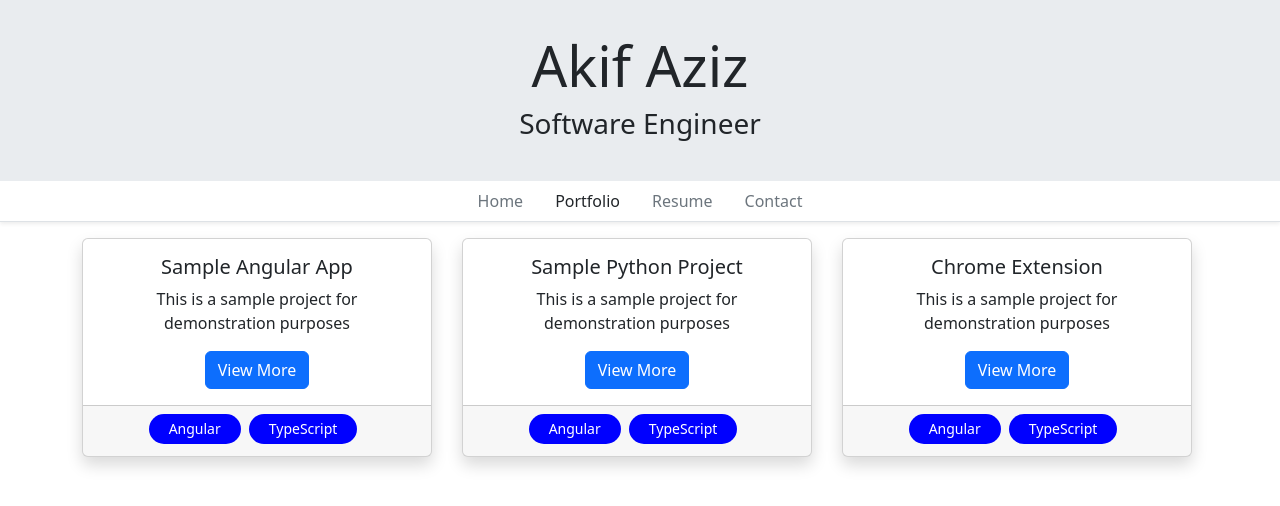
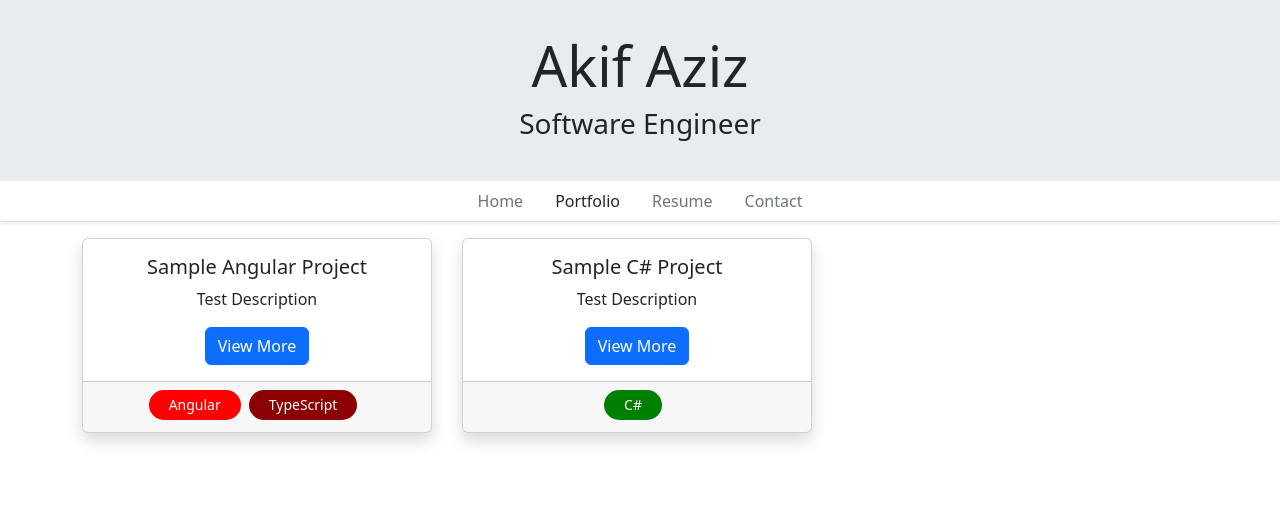
Before and after one commit to TaKaGith/AngularPortfolioWebsite, an Angular app: page /portfolio in a window 1280 px wide. Shown: the top 506 px of the page. Built offline with nearby package versions, Linux system fonts and the light colour scheme.

Commit message:
add _models & service , update src image

```diff
--- /dev/null
+++ b/src/app/_models/Project.ts
@@ -0,0 +1,11 @@
+import { Tag } from "./Tag";
+
+export interface Project {
+    id: number;
+    name: string;
+    summary: string;
+    description: string;
+    projectLink: string;
+    picture: string[];
+    tags: Tag[];
+}
--- /dev/null
+++ b/src/app/_models/Tag.ts
@@ -0,0 +1,22 @@
+export class Tag {
+
+static readonly ANGULAR = new Tag('Angular', 'red');
+
+static readonly TYPESCRIPT = new Tag('TypeScript', 'darkred');
+static readonly PYTHON = new Tag('Python', 'pink');
+static readonly CSHARP = new Tag('C#', 'green');
+static readonly JAVA = new Tag('Java', 'orange');
+static readonly NODEJS = new Tag('Node.JS', 'brown');
+static readonly ASPNET = new Tag('ASP.NET', 'purple');
+static readonly JAVASCRIPT = new Tag('JavaScript', 'orange');
+static readonly REACT = new Tag('React', 'blue');
+
+private constructor(private readonly key: string, public readonly color: string) {
+
+    }
+
+    toString()
+    {
+        return this.key;
+    }
+}
--- /dev/null
+++ b/src/app/_services/projects.service.ts
@@ -0,0 +1,44 @@
+import { Injectable } from '@angular/core';
+import { Project } from '../_models/Project';
+import { Tag } from '../_models/Tag';
+
+@Injectable({
+  providedIn: 'root',
+})
+export class ProjectsService {
+  projects: Project[] = [
+    {
+      id: 0,
+      name: 'Sample Angular Project',
+      summary: 'Test Description',
+      description: '',
+      projectLink: '',
+      picture: [],
+      tags: [Tag.ANGULAR, Tag.TYPESCRIPT],
+    },
+    {
+      id: 1,
+      name: 'Sample C# Project',
+      summary: 'Test Description',
+      description: '',
+      projectLink: '',
+      picture: [],
+      tags: [Tag.CSHARP],
+    },
+  ];
+
+  constructor() {}
+
+  GetProjects(): Project[] {
+    return this.projects;
+  }
+
+  GetProjectById(id: number): Project {
+    let project = this.projects.find((project) => project.id === id);
+
+    if (project === undefined) {
+      throw new TypeError('There is no project that mathces the id: ' + id);
+    }
+    return project;
+  }
+}
--- a/src/app/home/home.component.html
+++ b/src/app/home/home.component.html
@@ -18,13 +18,7 @@
         <div class="col-lg shadow border m-1">
             <div class="text-center">
                 <h2>Featured Project</h2>
-                <img
-                src="../../assets/profile_picture.png"
-                alt="profile picture"
-                width="256"
-                height="256"
-                class="rounded-circle">
-                <p>I hold a degree in Information Technology, with a major in Software Quality and Design from Universiti Teknologi PETRONAS(UTP). In my present role, I am engaged in C# and C++ programming, focusing on human machine interface development and control systems for high speed IC Testing Machine in semiconductor sector. I am deeply enthusiastic about programming, which is a driving force behind my work. Apart from that, I do programming as hobby.</p>
+                <h4>{{featuredProject.name}}</h4>
             </div>
     </div>
 </div>
--- a/src/app/home/home.component.ts
+++ b/src/app/home/home.component.ts
@@ -1,5 +1,7 @@
-import { Component } from '@angular/core';
+import { Component, OnInit } from '@angular/core';
 import { Title } from '@angular/platform-browser';
+import { ProjectsService } from '../_services/projects.service';
+import { Project } from '../_models/Project';
 
 @Component({
   selector: 'app-home',
@@ -7,10 +9,16 @@ import { Title } from '@angular/platform-browser';
   templateUrl: './home.component.html',
   styleUrl: './home.component.css'
 })
-export class HomeComponent {
+export class HomeComponent implements OnInit {
 
-  constructor(private titleService:Title) {
+  featuredProject = {} as Project;
+
+  constructor(private titleService:Title, private projectService: ProjectsService) {
     this.titleService.setTitle('Akif Aziz | Home');
    }
 
+  ngOnInit(): void {
+   this.featuredProject = this.projectService.GetProjectById(0);
+  }
+
 }
--- a/src/app/portfolio/portfolio.component.html
+++ b/src/app/portfolio/portfolio.component.html
@@ -1,15 +1,7 @@
 <div class="container">
     <div class="row">
-        <div class="col-lg-4 col-md-6 mb-4" style="max-width: 380px; min-width: 380px;">
-            <app-project-card [projectName]="'Sample Angular App'"></app-project-card>
-        </div>
-
-        <div class="col-lg-4 col-md-6 mb-4" style="max-width: 380px; min-width: 380px;">
-            <app-project-card [projectName]="'Sample Python Project'"></app-project-card>
-        </div>
-
-        <div class="col-lg-4 col-md-6 mb-4" style="max-width: 380px; min-width: 380px;">
-            <app-project-card [projectName]="'Chrome Extension'"></app-project-card>
+        <div *ngFor="let project of projects" class="col-lg-4 col-md-6 mb-4" style="max-width: 380px; min-width: 380px;">
+            <app-project-card [project]="project"></app-project-card>
         </div>
 
     </div>
--- a/src/app/portfolio/portfolio.component.ts
+++ b/src/app/portfolio/portfolio.component.ts
@@ -1,5 +1,8 @@
-import { Component } from '@angular/core';
+import { Component, OnInit } from '@angular/core';
 import { Title } from '@angular/platform-browser';
+import { Project } from '../_models/Project';
+import { Tag } from '../_models/Tag';
+import { ProjectsService } from '../_services/projects.service';
 
 @Component({
   selector: 'app-portfolio',
@@ -7,9 +10,14 @@ import { Title } from '@angular/platform-browser';
   templateUrl: './portfolio.component.html',
   styleUrl: './portfolio.component.css'
 })
-export class PortfolioComponent {
+export class PortfolioComponent implements OnInit {
 
-  constructor(private titleService: Title) {
+  projects= {} as Project[];
+
+  constructor(private titleService: Title, private projectService: ProjectsService) {
     this.titleService.setTitle('Akif Aziz | Portfolio');
    }
+  ngOnInit(): void {
+   this.projects = this.projectService.GetProjects();
+  }
 }
--- a/src/app/project-card/project-card.component.html
+++ b/src/app/project-card/project-card.component.html
@@ -1,14 +1,15 @@
 <div class="card shadow text-center" style="max-width: 350px; min-width: 350px;">
     <div class="card-body">
-        <h5 class="card-title">{{projectName}}</h5>
-        <p class="card-text">This is a sample project for demonstration purposes</p>
+        <h5 class="card-title">{{project.name}}</h5>
+        <p class="card-text">{{project.summary}}</p>
         <button class="btn btn-primary">View More</button>
     </div>
 
     <div class="card-footer">
         <div class="d-flex flex-wrap justify-content-center">
-            <div class="tag me-2 mb-1">Angular</div>
-            <div class="tag me-2 mb-1">TypeScript</div>
+            <div *ngFor="let tag of project.tags">
+                <div class="tag me-2 mb-1" [style.background-color]="tag.color">{{tag}}</div>
+            </div>
         </div>
     </div>
 
--- a/src/app/project-card/project-card.component.ts
+++ b/src/app/project-card/project-card.component.ts
@@ -1,4 +1,5 @@
 import { Component, Input } from '@angular/core';
+import { Project } from '../_models/Project';
 
 @Component({
   selector: 'app-project-card',
@@ -7,5 +8,5 @@ import { Component, Input } from '@angular/core';
   styleUrl: './project-card.component.css'
 })
 export class ProjectCardComponent {
-  @Input() projectName: string = "";
+  @Input() project = {} as Project;
 }
```
Also changed, not shown: src/assets/profile_picture.png.
